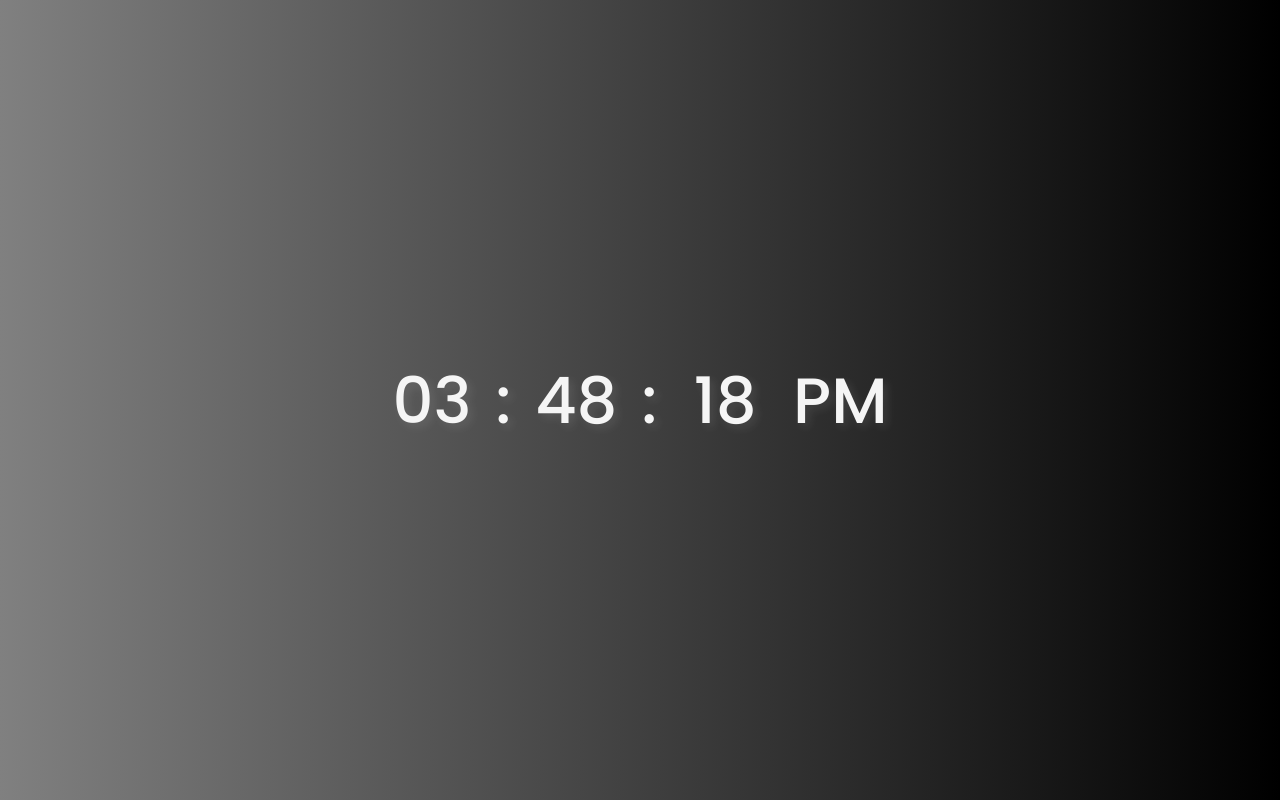
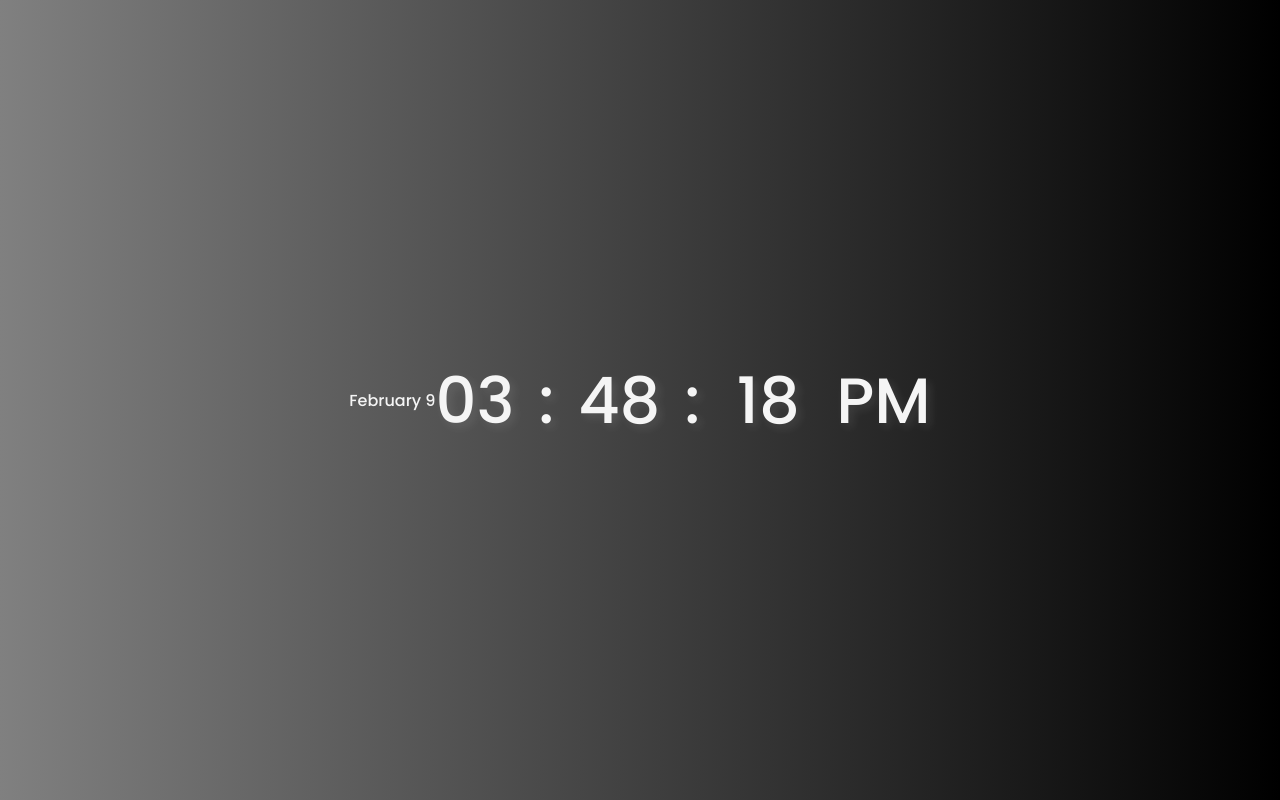
Before and after one commit to teli203/digital-clock, a plain HTML site: page index.html in a window 1280 px wide. Drawn offline with Linux system fonts and the light colour scheme.

Commit message:
add current date

```diff
--- a/index.html
+++ b/index.html
@@ -9,6 +9,8 @@
 
 </head>
 <body>
+    <div id ="currentDate"></div>
+
     <div class="clock">
         <span id="hours">00</span>
         <span>:</span>
--- a/script.js
+++ b/script.js
@@ -1,3 +1,15 @@
+// Get the current date //
+const currentDate = new Date();
+
+// Get the month and date //
+const month = currentDate.toLocaleString('default', { month: 'long' });
+const date = currentDate.getDate();
+
+// Display the current month and date in the HTML element //
+const currentDateElement = document.getElementById('currentDate');
+currentDateElement.textContent = `${month} ${date}`;
+
+// Get the current time //
 function updateTime() {
     const now = new Date();
     let hours = now.getHours();
```
Also changed, not shown: 1 other file.
